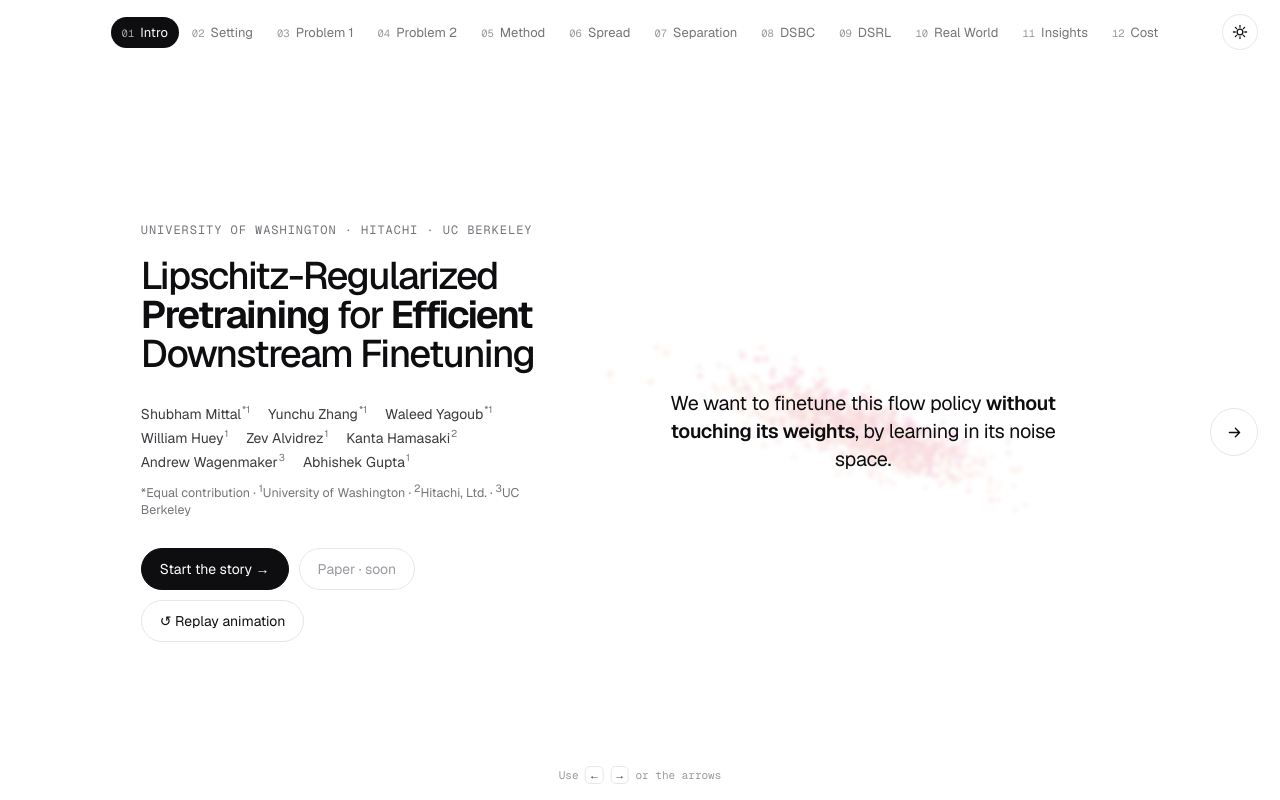
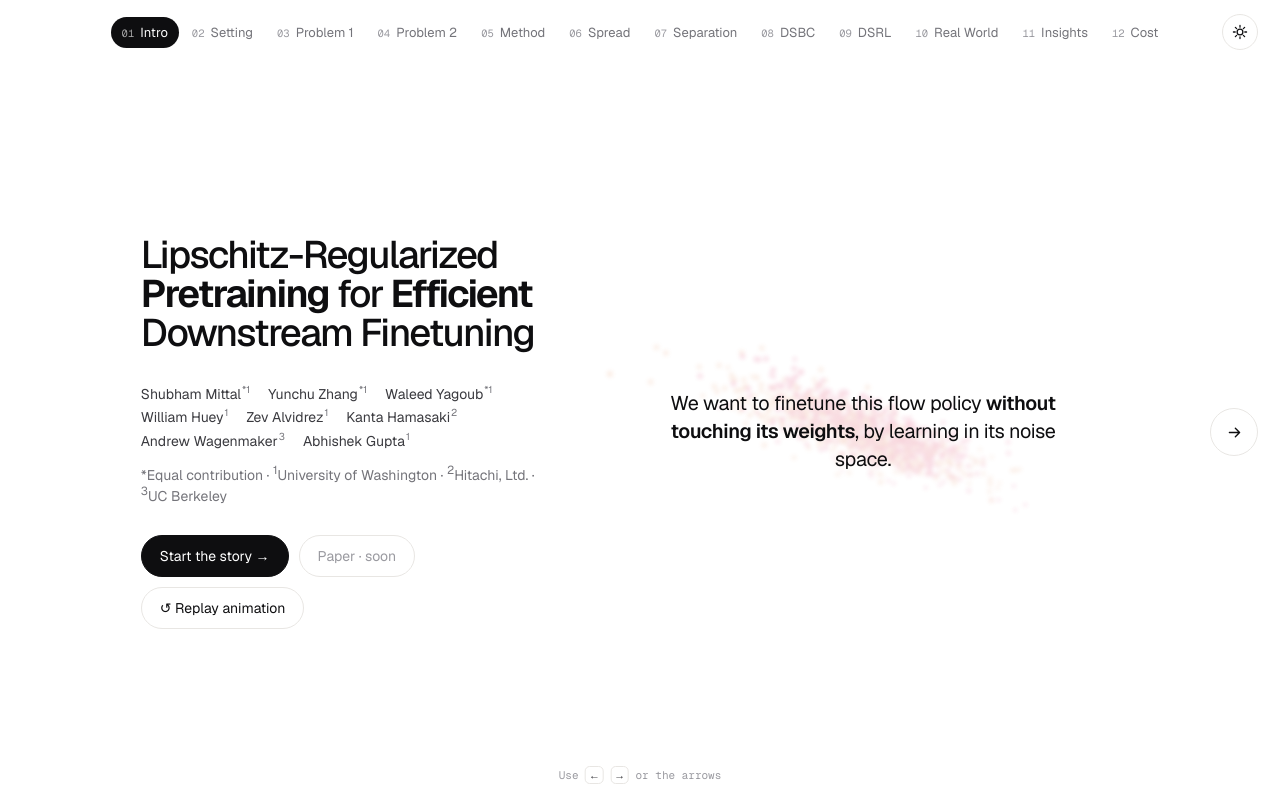
Before and after one commit to yagoubwaleed/lolip-test.github.io, a plain HTML site: page index.html in a window 1280 px wide. Drawn offline with nearby package versions, Linux system fonts and the light colour scheme.

Commit message:
Intro: drop institution line, larger affiliations

```diff
--- a/css/site.css
+++ b/css/site.css
@@ -266,7 +266,7 @@ h2 b { font-weight: 600; }
 .title-slide h1 b { font-weight: 650; }
 .authors { display: flex; flex-wrap: wrap; gap: 4px 18px; font-size: 14px; color: var(--ink-2); max-width: 36em; }
 .authors sup { font-size: 10px; color: var(--muted); margin-left: 1px; }
-.affil { font-size: 12.5px; color: var(--muted); margin-top: 12px; }
+.affil { font-size: 14px; color: var(--muted); margin-top: 12px; }
 .links { display: flex; gap: 10px; margin-top: 30px; flex-wrap: wrap; }
 button.btn { font: inherit; font-size: 14px; cursor: pointer; }
 .btn { display: inline-flex; align-items: center; gap: 8px; padding: 11px 18px; border-radius: 999px; font-size: 14px; text-decoration: none; color: var(--ink); border: 1px solid var(--hair); background: var(--surface); transition: all .3s var(--ease-out); }
--- a/index.html
+++ b/index.html
@@ -37,7 +37,6 @@
   <!-- 01 -->
   <section class="slide title-slide" id="intro" data-title="Intro">
     <div>
-      <p class="eyebrow" data-a style="--d:0">University of Washington · Hitachi · UC Berkeley</p>
       <h1 data-a style="--d:1">Lipschitz-Regularized <b>Pretraining</b> for <b>Efficient</b> Downstream Finetuning</h1>
       <div class="authors" data-a style="--d:2">
         <span>Shubham Mittal<sup>*1</sup></span><span>Yunchu Zhang<sup>*1</sup></span><span>Waleed Yagoub<sup>*1</sup></span>
```
